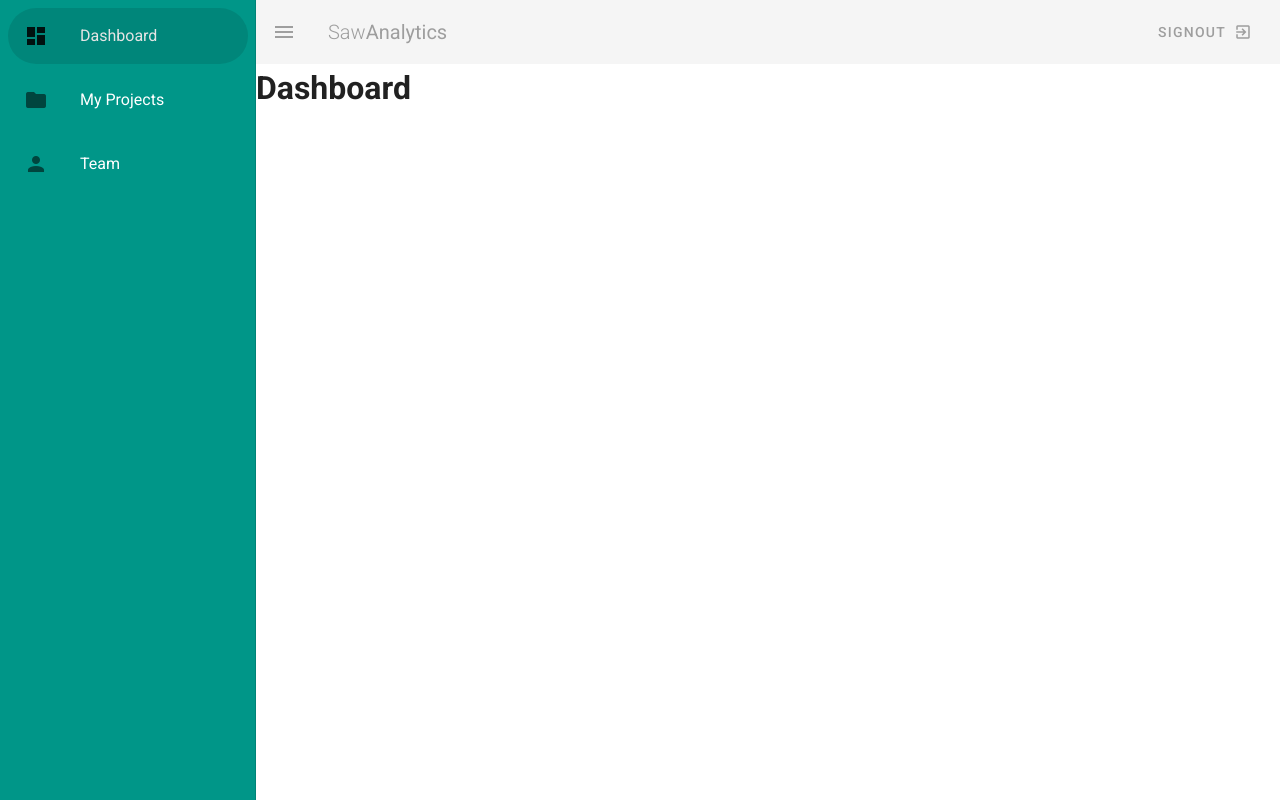
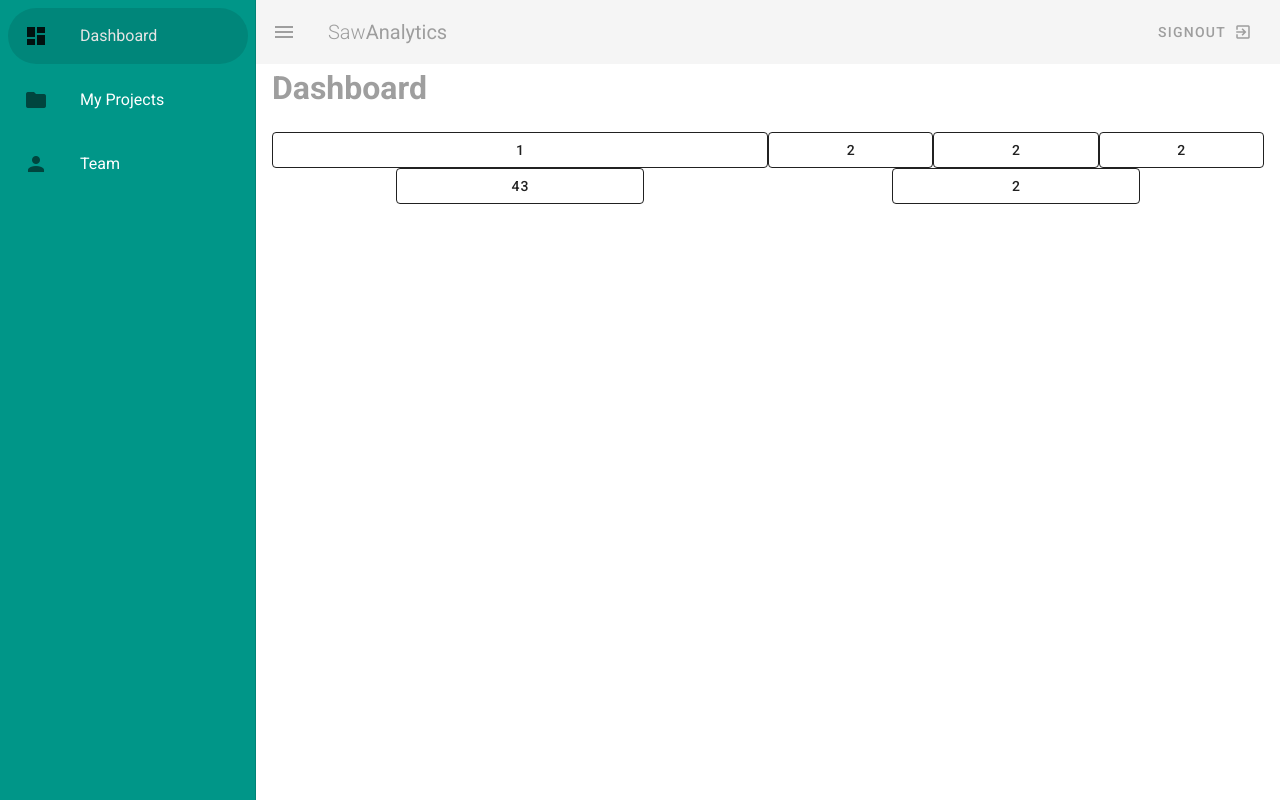
Before and after one commit to manojkmishra/veutify-netn, a Vue app: page / in a window 1280 px wide. Built offline with nearby package versions, Linux system fonts and the light colour scheme.

Commit message:
container grid wrap justify

```diff
--- a/src/App.vue
+++ b/src/App.vue
@@ -1,7 +1,7 @@
 <template>
   <v-app class="grey lighten-4">
     <Navbar/>
-    <v-content>
+    <v-content class="mx-4 mb-4">
        <router-view>  </router-view>
      </v-content>
   </v-app>
--- a/src/views/Dashboard.vue
+++ b/src/views/Dashboard.vue
@@ -1,6 +1,19 @@
 <template>
   <div class="dashboard">
-    <h1>Dashboard</h1>
+    <h1 class="subheading grey--text">Dashboard</h1>
+    <v-container class="my-5">
+      <v-layout row wrap>
+         <v-flex xs12 md6><v-btn outlined block >1</v-btn></v-flex>
+         <v-flex xs4 md2><v-btn outlined block >2</v-btn></v-flex>
+         <v-flex xs4 md2><v-btn outlined block >2</v-btn></v-flex>
+         <v-flex xs4 md2><v-btn outlined block >2</v-btn></v-flex>
+      </v-layout>
+      <br>
+       <v-layout row wrap justify-space-around>
+         <v-flex xs4 md3><v-btn outlined block >43</v-btn></v-flex>
+         <v-flex xs4 md3><v-btn outlined block >2</v-btn></v-flex>
+      </v-layout>
+    </v-container>
 
   </div>
 </template>
--- a/src/views/Projects.vue
+++ b/src/views/Projects.vue
@@ -1,6 +1,8 @@
 <template>
   <div class="projects">
-    <h1>Projects</h1>
-
+    <h1 class="subheading grey--text">Projects</h1>
+       <v-container class="my-5">
+     content
+    </v-container>
   </div>
 </template>
```
